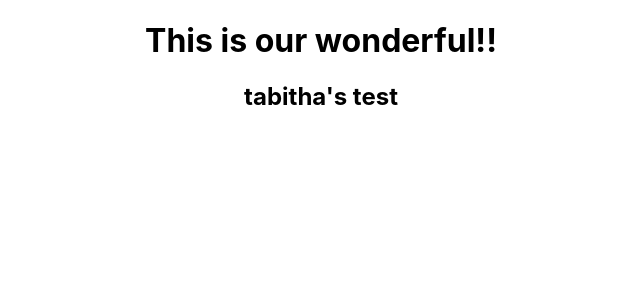
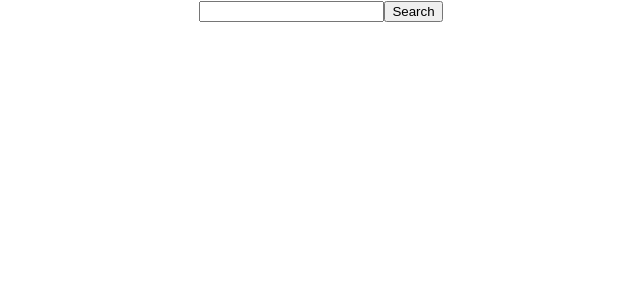
Before and after one commit to TobiKobeRalphAndNull/project-six, a React (Create React App) app: page / in a window 1280 px wide. Shown: the top 300 px of the page, without its empty margins (319-959 px from the left). Built offline with nearby package versions, Linux system fonts and the light colour scheme.

Commit message:
added SearchBar component outline

```diff
--- a/src/App.js
+++ b/src/App.js
@@ -1,14 +1,12 @@
 import React from 'react';
 import './App.css';
+import SearchBar from './SearchBar';
 
 function App() {
   return (
     <div className="App">
 
-
-      <h1>This is our wonderful!!</h1>
-
-      <h2>tabitha's test</h2>
+    <SearchBar />
 
     </div>
   );
--- /dev/null
+++ b/src/SearchBar.js
@@ -0,0 +1,23 @@
+import React, {Component} from 'react';
+
+
+
+
+class SearchBar extends Component{
+
+
+
+    render(){
+        return(
+            <div>
+                <form action="submit">
+                    <input type="text"/>
+                    <button>Search</button>
+                </form>
+            </div>
+        )
+    }
+}
+
+
+export default SearchBar;
```
